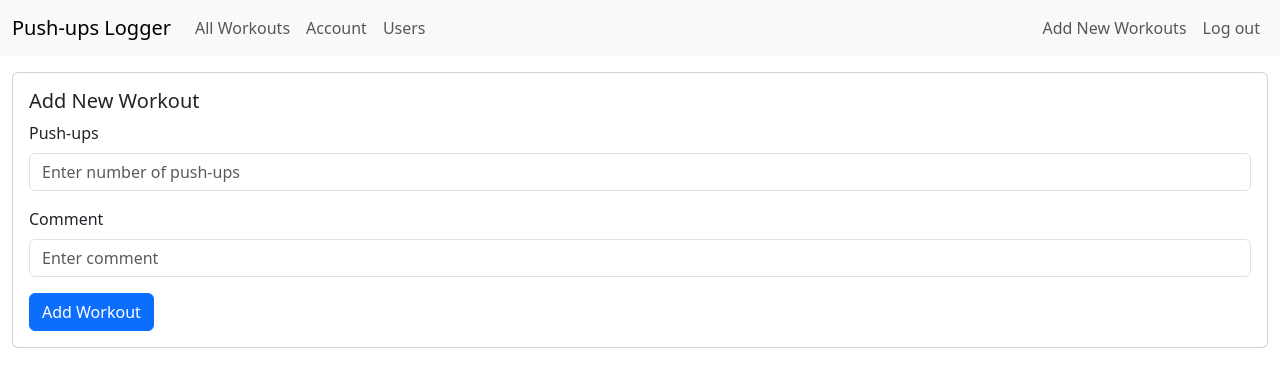
After one commit to hungpb13/pushups_logger, a Flask app: page /new_workout in a window 1280 px wide. The commit adds this page. Shown: the top 387 px of the page. Run offline with Flask 3, Linux system fonts and the light colour scheme; a user stored in the database is signed in.

Commit message:
Python Flask Tutorial - Building Flask CRUD Application | Create and Read Operations

```diff
--- a/app/main.py
+++ b/app/main.py
@@ -1,4 +1,6 @@
-from flask import Blueprint, render_template
+from .models import Workout, User
+from . import db
+from flask import Blueprint, render_template, redirect, url_for, request
 from flask_login import login_required, current_user
 
 main = Blueprint("main", __name__)
@@ -12,3 +14,32 @@ def index():
 @login_required
 def profile():
     return render_template("profile.html", name=current_user.name)
+
+
+@main.route("/new_workout")
+@login_required
+def new_workout():
+    return render_template("new_workout.html")
+
+
+@main.route("/new_workout", methods=['POST'])
+@login_required
+def new_workout_post():
+    pushups = request.form.get('pushups')
+    comment = request.form.get('comment')
+
+    workout = Workout(pushups=pushups, comment=comment, author=current_user)
+
+    db.session.add(workout)
+    db.session.commit()
+
+    return redirect(url_for('main.all_workouts'))
+
+
+@main.route("/all_workouts")
+@login_required
+def all_workouts():
+    user = User.query.filter_by(email=current_user.email).first_or_404()
+    workouts = user.workouts
+
+    return render_template("all_workouts.html", workouts=workouts, user=user)
--- a/app/templates/base.html
+++ b/app/templates/base.html
@@ -50,8 +50,8 @@
             <a
               class="nav-link"
               aria-current="page"
-              href="{{ url_for('main.index') }}"
-              >Add New Workouts</a
+              href="{{ url_for('main.all_workouts') }}"
+              >All Workouts</a
             >
             <a class="nav-link" href="{{ url_for('main.profile') }}">Account</a>
             <a class="nav-link" href="{{ url_for('auth.users') }}">Users</a>
@@ -62,6 +62,12 @@
             <a class="nav-link" href="{{ url_for('auth.signup') }}">Signup</a>
             <a class="nav-link" href="{{ url_for('auth.login') }}">Login</a>
             {% endif %} {% if current_user.is_authenticated %}
+            <a
+              class="nav-link"
+              aria-current="page"
+              href="{{ url_for('main.new_workout') }}"
+              >Add New Workouts</a
+            >
             <a class="nav-link" href="{{ url_for('auth.logout') }}">Log out</a>
             {% endif %}
           </div>
--- /dev/null
+++ b/app/templates/new_workout.html
@@ -0,0 +1,31 @@
+{% extends "base.html" %} {% block head %} {{ super() }} {% endblock %} {% block
+content %}
+<div class="card">
+  <div class="card-body">
+    <h5 class="card-title">Add New Workout</h5>
+    <form action="/new_workout" method="post">
+      <div class="mb-3">
+        <label for="pushups" class="form-label">Push-ups</label>
+        <input
+          type="number"
+          class="form-control"
+          id="pushups"
+          name="pushups"
+          placeholder="Enter number of push-ups"
+        />
+      </div>
+      <div class="mb-3">
+        <label for="comment" class="form-label">Comment</label>
+        <input
+          type="text"
+          class="form-control"
+          id="comment"
+          name="comment"
+          placeholder="Enter comment"
+        />
+      </div>
+      <button type="submit" class="btn btn-primary">Add Workout</button>
+    </form>
+  </div>
+</div>
+{% endblock %}
```
Also changed, not shown: app/models.py (+13 -3 lines), app/templates/all_workouts.html (added, +33 -0 lines), instance/database.db.
